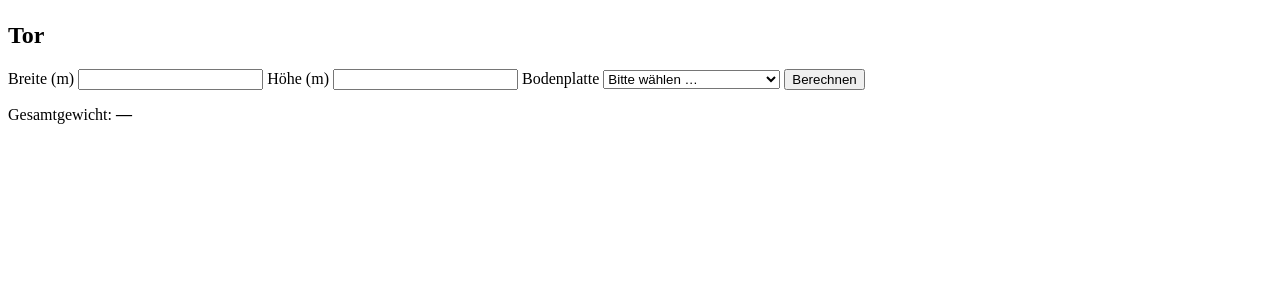
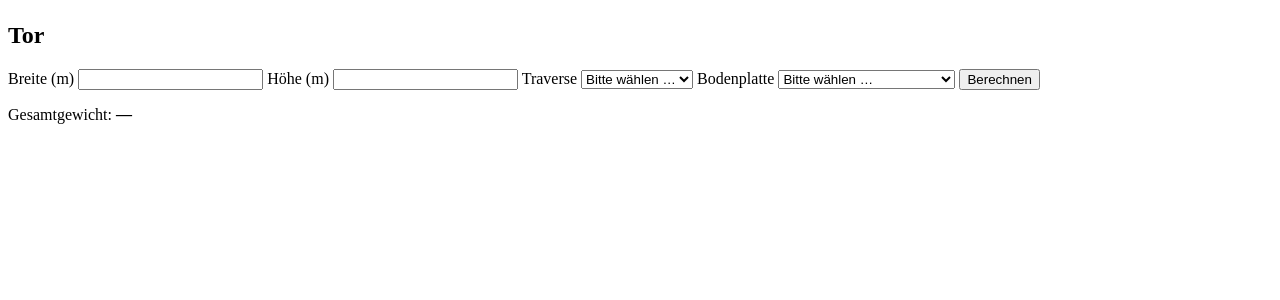
Before and after one commit to jonas507h/Windlast, a Flask app: page / in a window 1280 px wide. Shown: the part 58-358 px from the top of the page. Run offline with Flask 3, Linux system fonts and the light colour scheme.

Commit message:
Traverse Dropdown

```diff
--- a/app.py
+++ b/app.py
@@ -16,7 +16,9 @@
             catalog.bodenplatten.values(),
             key=lambda bp: bp.anzeige_name.lower()
         )
-        return {"bodenplatten": bodenplatten}
+        traversen = sorted(catalog.traversen.values(),
+                           key=lambda tr: tr.anzeige_name.lower())
+        return {"bodenplatten": bodenplatten, "traversen": traversen}
     return {}
 
 @app.route("/", methods=["GET", "POST"])
@@ -30,7 +32,7 @@
 
     gesamtgewicht = None
     selected_bodenplatte = None
-
+    selected_traverse = None
     eingabe_breite_m = None
     eingabe_hoehe_m = None
 
@@ -38,6 +40,11 @@
         selected_bodenplatte = (
             request.form.get("bodenplatte_name_intern")
             or request.args.get("bodenplatte_name_intern")
+            or None
+        )
+        selected_traverse = (
+            request.form.get("traverse_name_intern")
+            or request.args.get("traverse_name_intern")
             or None
         )
         if request.method == "POST":
@@ -52,6 +59,7 @@
             tor = Tor(
                 bodenplatte_name_intern=selected_bodenplatte,
                 anzahl_bodenplatten=2,
+                traverse_name_intern=selected_traverse,
                 breite_m=eingabe_breite_m,
                 hoehe_m=eingabe_hoehe_m,
             )
@@ -62,6 +70,7 @@
         "index.html",
         gesamtgewicht=gesamtgewicht,
         selected_bodenplatte=selected_bodenplatte,
+        selected_traverse=selected_traverse,
         eingabe_breite_m=eingabe_breite_m,
         eingabe_hoehe_m=eingabe_hoehe_m,
         **ctx,
--- a/konstruktionen/tor.py
+++ b/konstruktionen/tor.py
@@ -21,6 +21,7 @@
     # Konfiguration: wie viele Bodenplatten und welche Auswahl
     bodenplatte_name_intern: Optional[str] = None
     anzahl_bodenplatten: int = 2
+    traverse_name_intern: Optional[str] = None
 
     def __post_init__(self):
          # Default: (später gern 3 Traversen) – aktuell Gewicht kommt nur aus Bodenplatten
--- a/materialdaten/catalog.py
+++ b/materialdaten/catalog.py
@@ -116,6 +116,7 @@
                 f"Vorhanden: {', '.join(self._bodenplatten)}"
             )
 
+    @property
     def traversen(self) -> Dict[str, TraverseSpec]:
         return self._traversen
 
--- a/templates/konstruktionen/tor.html
+++ b/templates/konstruktionen/tor.html
@@ -24,6 +24,17 @@
       value="{{ eingabe_hoehe_m if eingabe_hoehe_m is not none else '' }}"
     >
 
+    <label for="traverse">Traverse</label>
+    <select id="traverse" name="traverse_name_intern" required>
+      <option value="">Bitte wählen …</option>
+      {% for tr in traversen %}
+        <option value="{{ tr.name_intern }}"
+                {% if selected_traverse == tr.name_intern %}selected{% endif %}>
+          {{ tr.anzeige_name }}
+        </option>
+      {% endfor %}
+    </select>
+
     <label for="bodenplatte">Bodenplatte</label>
     <select id="bodenplatte" name="bodenplatte_name_intern" required>
       <option value="">Bitte wählen …</option>
```
